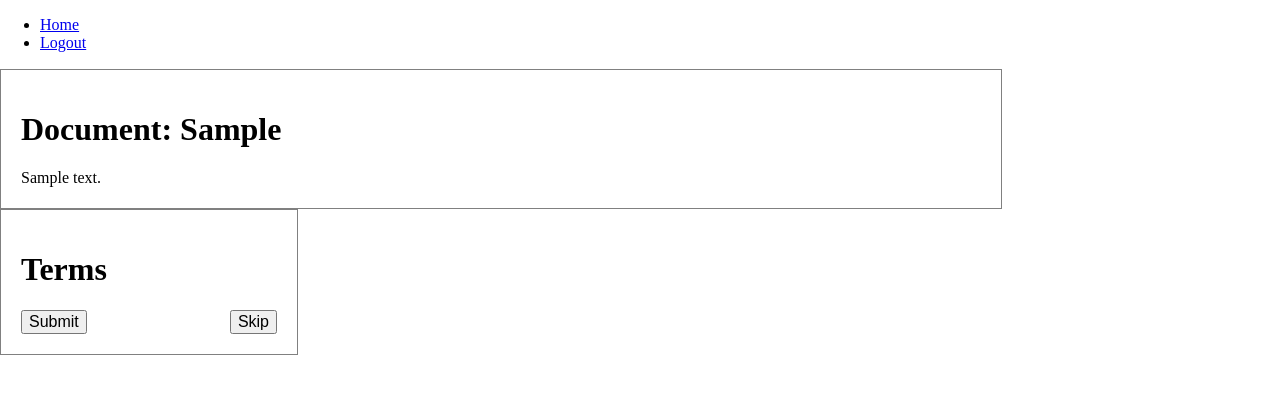
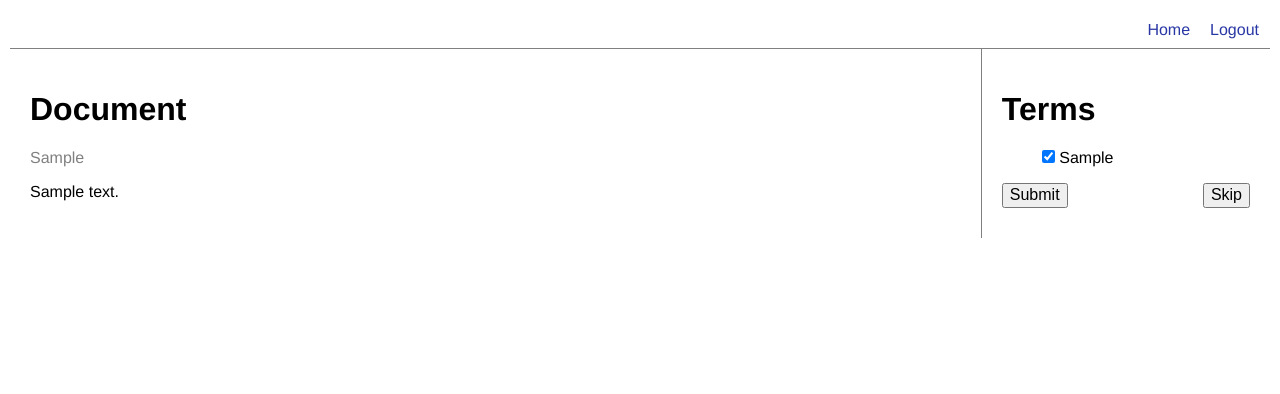
Before and after one commit to gtsherman/annotation-interface, a Django app: page /annotate/1/ in a window 1280 px wide. Shown: the top 394 px of the page. Run offline with Django 3.2, Linux system fonts and the light colour scheme; a user stored in the database is signed in; tables that the repository leaves empty hold one stand-in row (values such as "Sample post").

Commit message:
add annotation skipping, updated templates/styles, fixed minor bug

```diff
--- a/topicterms/static/topicterms/annotate.css
+++ b/topicterms/static/topicterms/annotate.css
@@ -1,13 +1,18 @@
+p {
+    margin-top: 0;
+}
+
+#container {
+    display: flex;
+}
+
 #doc {
     width: 75%;
-    border: 1px solid gray;
-    float: left;
+    border-right: 1px solid gray;
     padding: 20px;
 }
 
 #terms {
     width: 20%;
-    border: 1px solid gray;
-    float: left;
     padding: 20px;
 }
--- a/topicterms/static/topicterms/style.css
+++ b/topicterms/static/topicterms/style.css
@@ -0,0 +1,26 @@
+body {
+    font-family: Helvetica;
+    padding: 10px;
+}
+
+a {
+    color: #2937a5;
+    text-decoration: none;
+}
+
+.menu {
+    border-bottom: 1px solid gray;
+    padding: 1px;
+}
+
+.menu-list {
+    display: flex;
+    justify-content: flex-end;
+    margin: 0;
+}
+
+.menu-item {
+    display: table-cell;
+    margin-bottom: -2px;
+    padding: 10px;
+}
--- a/topicterms/templates/topicterms/annotate.html
+++ b/topicterms/templates/topicterms/annotate.html
@@ -6,25 +6,36 @@
 {% endblock %}
 
 {% block content %}
+<div id="container">
     <div id="doc">
-    <h1>Document: {{ document.docno }}</h1>
-    {{ document.text }}
+        <h1>Document</h1>
+        <p style="color: gray;">{{ document.docno }}</p>
+        {{ document.text|safe|linebreaks }}
     </div>
     <div id="terms">
         <h1>Terms</h1>
         <form action="{% url 'topicterms:record_annotation' document.id %}" method="post">
             {% csrf_token %}
             <ul style="list-style: none;">
-            {% for term in document.term_set.all %}
+                {% for term in terms %}
                     <li>
-                    <input type="checkbox" name="terms" id="{{ term.id }}" value="{{ term.id }}"
+                        <input
+                                type="checkbox"
+                                name="terms"
+                                id="{{ term.id }}"
+                                value="{{ term.id }}"
                                 {% if term in topic_terms %} checked {% endif %}>
                         <label for="{{ term.id }}">{{ term.term }}</label>
                     </li>
                 {% endfor %}
             </ul>
             <input type="submit" value="Submit">
-        <button style="float:right;">Skip</button>
+            <a href="{% url 'topicterms:skip_annotation' document.id %}">
+                <button type="button" style="float:right;">
+                    Skip
+                </button>
+            </a>
         </form>
     </div>
+</div>
 {% endblock %}
--- a/topicterms/urls.py
+++ b/topicterms/urls.py
@@ -9,4 +9,5 @@ urlpatterns = [
     path('', views.IndexView.as_view(), name='index'),
     path('annotate/<int:pk>/', views.AnnotateView.as_view(), name='annotate'),
     path('annotate/<int:document_id>/record', views.record_annotation, name='record_annotation'),
+    path('annotate/<int:document_id>/skip', views.skip_annotation, name='skip_annotation'),
 ]
--- a/topicterms/views.py
+++ b/topicterms/views.py
@@ -3,7 +3,7 @@ from django.contrib.auth.mixins import LoginRequiredMixin, UserPassesTestMixin
 from django.shortcuts import get_object_or_404, render, reverse, HttpResponseRedirect
 from django.views import generic
 
-from .models import Document, Term, TopicTerms
+from .models import Document, Term, DocumentTerm, TopicTerms
 
 
 class IndexView(LoginRequiredMixin, generic.ListView):
@@ -12,13 +12,15 @@ class IndexView(LoginRequiredMixin, generic.ListView):
     def get_queryset(self):
         return Document.objects.filter(annotator=self.request.user)
 
-    def get_context_data(self, **kwargs):
+    def get_context_data(self, *, object_list=None, **kwargs):
         context = super().get_context_data(**kwargs)
-        context['completed'] = [topic_term.document for topic_term in TopicTerms.objects.filter(user=self.request.user)]
+        context['complete_docs'] = Document.objects.filter(annotator=self.request.user, complete=Document.COMPLETE)
+        context['incomplete_docs'] = Document.objects.filter(annotator=self.request.user, complete=Document.INCOMPLETE)
+        context['skipped_docs'] = Document.objects.filter(annotator=self.request.user, complete=Document.SKIPPED)
         return context
 
 
-class AnnotateView(UserPassesTestMixin, generic.DetailView):
+class AnnotateView(LoginRequiredMixin, UserPassesTestMixin, generic.DetailView):
     template_name = 'topicterms/annotate.html'
     model = Document
 
@@ -28,8 +30,10 @@ class AnnotateView(UserPassesTestMixin, generic.DetailView):
     def get_context_data(self, **kwargs):
         context = super().get_context_data(**kwargs)
         document = get_object_or_404(Document, pk=self.kwargs['pk'])
+        context['terms'] = [document_term.term for document_term in DocumentTerm.objects.filter(document=document)]
         context['topic_terms'] = [topic_term.term for topic_term in TopicTerms.objects.filter(user=self.request.user,
                                                                                    document=document)]
+        context['next_doc'] = Document.objects.filter()
         return context
 
 
@@ -40,12 +44,37 @@ def record_annotation(request, document_id):
     # Clear existing annotations to make room for the new ones
     TopicTerms.objects.filter(user=request.user, document=document).delete()
 
+    if not request.POST.getlist('terms'):
+        return HttpResponseRedirect(reverse('topicterms:annotate', args=(document.pk,)))
+
     try:
         for term_id in request.POST.getlist('terms'):
             term = get_object_or_404(Term, pk=term_id)
             topic_term = TopicTerms(user=request.user, document=document, term=term)
             topic_term.save()
     except KeyError:
-        return render(request, 'topicterms/annotate.html', {'document': document, 'error_message': 'No terms selected'})
+        return HttpResponseRedirect(reverse('topicterms:annotate', args=(document.pk,)))
 
-    return HttpResponseRedirect(reverse('topicterms:annotate', args=(document.id,)))
+    document.complete = Document.COMPLETE
+    document.save()
+
+    next_doc = Document.objects.filter(annotator=request.user, complete=Document.INCOMPLETE).first()
+    if next_doc is None:
+        return HttpResponseRedirect(reverse('topicterms:index'))
+
+    return HttpResponseRedirect(reverse('topicterms:annotate', args=(next_doc.pk,)))
+
+@login_required
+def skip_annotation(request, document_id):
+    document = get_object_or_404(Document, pk=document_id)
+
+    if request.user in document.annotator.all():
+        if document.complete == Document.INCOMPLETE:
+            document.complete = Document.SKIPPED
+            document.save()
+
+    next_doc = Document.objects.filter(annotator=request.user, complete=Document.INCOMPLETE).first()
+    if next_doc is None:
+        return HttpResponseRedirect(reverse('topicterms:index'))
+
+    return HttpResponseRedirect(reverse('topicterms:annotate', args=(next_doc.pk,)))
```
Also changed, not shown: topicterms/templates/topicterms/home.html (+39 -15 lines), topicterms/templates/base/base.html (indentation only). Lines whose indentation alone changed are shown as unchanged.
